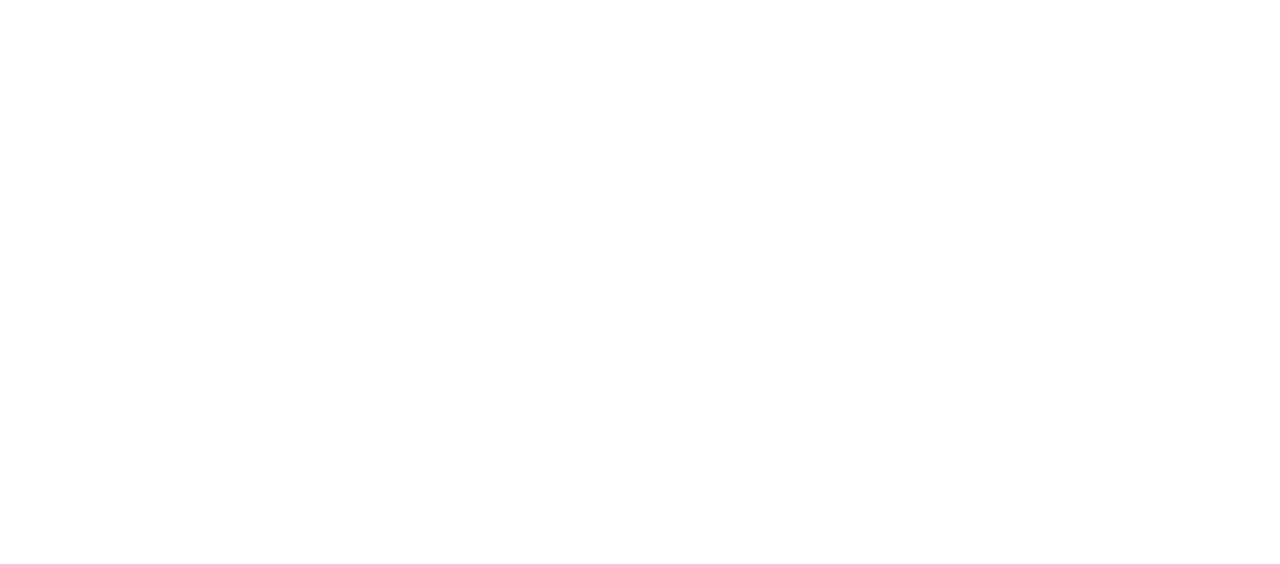
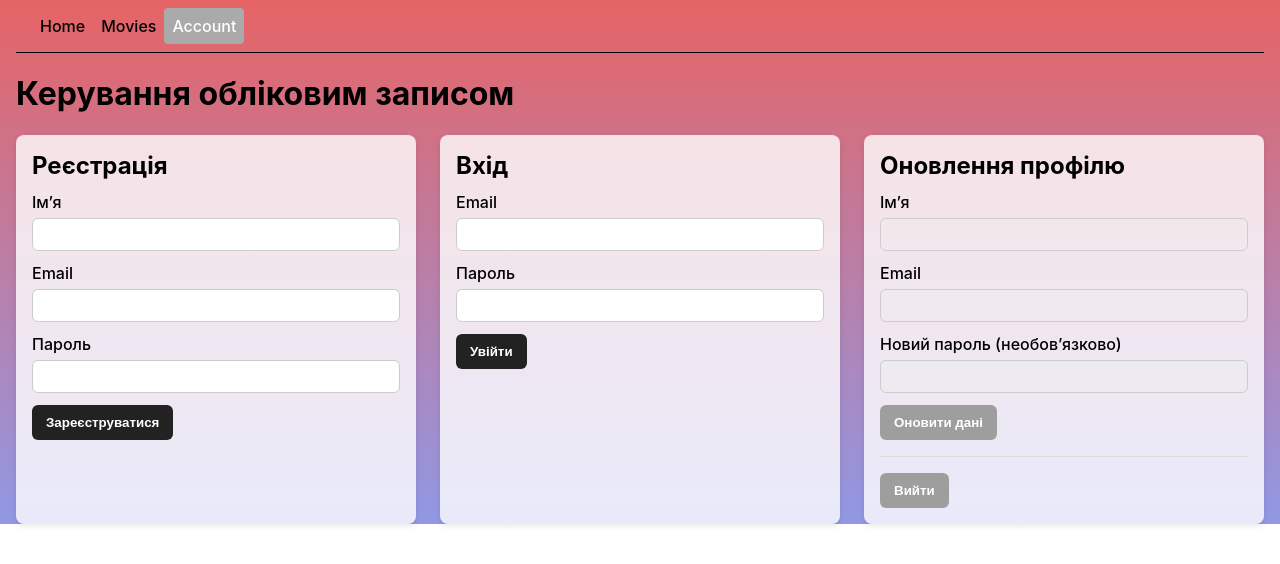
Before and after one commit to RayoKh/goit-react-hw-05-movies, a React (Create React App) app: page /goit-react-hw-05-movies/account in a window 1280 px wide. Before the commit this address had no page. Shown: the top 564 px of the page. Built offline with nearby package versions, Linux system fonts and the light colour scheme.

Commit message:
Add local account registration and profile updates

```diff
--- a/src/components/App/App.jsx
+++ b/src/components/App/App.jsx
@@ -7,6 +7,7 @@
 const Review = lazy(() => import('components/Review/Review'));
 const Cast = lazy(() => import('components/Cast/Cast'));
 const SharedLayout = lazy(() => import('components/SharedLayout/SharedLayout'));
+const Account = lazy(() => import('pages/Account/Account'));
 
 export const App = () => {
   return (
@@ -18,6 +19,7 @@
           <Route path="review" element={<Review />} />
           <Route path="cast" element={<Cast />} />
         </Route>
+        <Route path="/account" element={<Account />} />
       </Route>
     </Routes>
   );
--- a/src/components/SharedLayout/SharedLayout.jsx
+++ b/src/components/SharedLayout/SharedLayout.jsx
@@ -9,6 +9,7 @@
         <nav>
           <Link to="/">Home</Link>
           <Link to="/movies">Movies</Link>
+          <Link to="/account">Account</Link>
         </nav>
       </Header>
       <main>
--- /dev/null
+++ b/src/pages/Account/Account.jsx
@@ -0,0 +1,232 @@
+import { useEffect, useMemo, useState } from 'react';
+import {
+  getCurrentUser,
+  loginUser,
+  logoutUser,
+  registerUser,
+  updateUser,
+} from 'service/userService';
+import {
+  AccountPageWrapper,
+  Button,
+  Card,
+  Divider,
+  Field,
+  Input,
+  Message,
+  Title,
+} from './Account.styled';
+
+const Account = () => {
+  const [user, setUser] = useState(() => getCurrentUser());
+  const [status, setStatus] = useState('');
+
+  const [registerForm, setRegisterForm] = useState({
+    name: '',
+    email: '',
+    password: '',
+  });
+
+  const [loginForm, setLoginForm] = useState({
+    email: '',
+    password: '',
+  });
+
+  const [updateForm, setUpdateForm] = useState({
+    name: user?.name || '',
+    email: user?.email || '',
+    password: '',
+  });
+
+  useEffect(() => {
+    setUpdateForm(prev => ({
+      ...prev,
+      name: user?.name || '',
+      email: user?.email || '',
+    }));
+  }, [user]);
+
+  const resetStatus = () => setStatus('');
+
+  const handleRegisterChange = ({ target: { name, value } }) => {
+    resetStatus();
+    setRegisterForm(prev => ({ ...prev, [name]: value }));
+  };
+
+  const handleLoginChange = ({ target: { name, value } }) => {
+    resetStatus();
+    setLoginForm(prev => ({ ...prev, [name]: value }));
+  };
+
+  const handleUpdateChange = ({ target: { name, value } }) => {
+    resetStatus();
+    setUpdateForm(prev => ({ ...prev, [name]: value }));
+  };
+
+  const handleRegister = async event => {
+    event.preventDefault();
+    try {
+      const createdUser = await registerUser(registerForm);
+      setUser(createdUser);
+      setStatus('Реєстрація успішна! Ви автоматично увійшли в систему.');
+    } catch (error) {
+      setStatus(error.message);
+    }
+  };
+
+  const handleLogin = async event => {
+    event.preventDefault();
+    try {
+      const loggedUser = await loginUser(loginForm);
+      setUser(loggedUser);
+      setStatus('Вхід виконано успішно.');
+    } catch (error) {
+      setStatus(error.message);
+    }
+  };
+
+  const handleUpdate = async event => {
+    event.preventDefault();
+    try {
+      const updates = { ...updateForm };
+      if (!updates.password) {
+        delete updates.password;
+      }
+      const updatedUser = await updateUser(updates);
+      setUser(updatedUser);
+      setStatus('Дані профілю оновлено.');
+    } catch (error) {
+      setStatus(error.message);
+    }
+  };
+
+  const handleLogout = async () => {
+    await logoutUser();
+    setUser(null);
+    setStatus('Ви вийшли з облікового запису.');
+  };
+
+  const lastUpdated = useMemo(
+    () => (user?.updatedAt ? new Date(user.updatedAt).toLocaleString() : null),
+    [user]
+  );
+
+  return (
+    <div>
+      <h1>Керування обліковим записом</h1>
+      <AccountPageWrapper>
+        <Card>
+          <Title>Реєстрація</Title>
+          <form onSubmit={handleRegister}>
+            <Field>
+              Імʼя
+              <Input
+                type="text"
+                name="name"
+                value={registerForm.name}
+                onChange={handleRegisterChange}
+              />
+            </Field>
+            <Field>
+              Email
+              <Input
+                type="email"
+                name="email"
+                value={registerForm.email}
+                onChange={handleRegisterChange}
+              />
+            </Field>
+            <Field>
+              Пароль
+              <Input
+                type="password"
+                name="password"
+                value={registerForm.password}
+                onChange={handleRegisterChange}
+              />
+            </Field>
+            <Button type="submit">Зареєструватися</Button>
+          </form>
+        </Card>
+
+        <Card>
+          <Title>Вхід</Title>
+          <form onSubmit={handleLogin}>
+            <Field>
+              Email
+              <Input
+                type="email"
+                name="email"
+                value={loginForm.email}
+                onChange={handleLoginChange}
+              />
+            </Field>
+            <Field>
+              Пароль
+              <Input
+                type="password"
+                name="password"
+                value={loginForm.password}
+                onChange={handleLoginChange}
+              />
+            </Field>
+            <Button type="submit">Увійти</Button>
+          </form>
+        </Card>
+
+        <Card>
+          <Title>Оновлення профілю</Title>
+          <form onSubmit={handleUpdate}>
+            <Field>
+              Імʼя
+              <Input
+                type="text"
+                name="name"
+                value={updateForm.name}
+                onChange={handleUpdateChange}
+                disabled={!user}
+              />
+            </Field>
+            <Field>
+              Email
+              <Input
+                type="email"
+                name="email"
+                value={updateForm.email}
+                onChange={handleUpdateChange}
+                disabled={!user}
+              />
+            </Field>
+            <Field>
+              Новий пароль (необовʼязково)
+              <Input
+                type="password"
+                name="password"
+                value={updateForm.password}
+                onChange={handleUpdateChange}
+                disabled={!user}
+              />
+            </Field>
+            <Button type="submit" disabled={!user}>
+              Оновити дані
+            </Button>
+          </form>
+          <Divider />
+          <Button type="button" onClick={handleLogout} disabled={!user}>
+            Вийти
+          </Button>
+          {user && (
+            <Message>
+              Зараз ви увійшли як <strong>{user.email}</strong>
+              {lastUpdated ? ` (оновлено ${lastUpdated})` : null}
+            </Message>
+          )}
+        </Card>
+      </AccountPageWrapper>
+
+      {status && <Message>{status}</Message>}
+    </div>
+  );
+};
+
+export default Account;
--- /dev/null
+++ b/src/pages/Account/Account.styled.js
@@ -0,0 +1,59 @@
+import styled from 'styled-components';
+
+export const AccountPageWrapper = styled.div`
+  display: grid;
+  grid-template-columns: repeat(auto-fit, minmax(280px, 1fr));
+  gap: 24px;
+`;
+
+export const Card = styled.section`
+  padding: 16px;
+  border-radius: 8px;
+  background: rgba(255, 255, 255, 0.8);
+  box-shadow: 0 2px 6px rgba(0, 0, 0, 0.1);
+`;
+
+export const Title = styled.h2`
+  margin-top: 0;
+  margin-bottom: 12px;
+`;
+
+export const Field = styled.label`
+  display: flex;
+  flex-direction: column;
+  gap: 6px;
+  margin-bottom: 12px;
+  font-weight: 500;
+`;
+
+export const Input = styled.input`
+  padding: 8px 10px;
+  border: 1px solid #ccc;
+  border-radius: 6px;
+`;
+
+export const Button = styled.button`
+  padding: 10px 14px;
+  border: none;
+  border-radius: 6px;
+  background-color: #222;
+  color: #fff;
+  font-weight: 600;
+  cursor: pointer;
+
+  &:disabled {
+    background-color: #9e9e9e;
+    cursor: not-allowed;
+  }
+`;
+
+export const Message = styled.p`
+  margin-top: 8px;
+  color: #3f3f3f;
+`;
+
+export const Divider = styled.hr`
+  border: none;
+  border-top: 1px solid #dcdcdc;
+  margin: 16px 0;
+`;
--- /dev/null
+++ b/src/service/userService.js
@@ -0,0 +1,74 @@
+const STORAGE_KEY = 'app:user';
+
+const readStoredUser = () => {
+  try {
+    const storedValue = localStorage.getItem(STORAGE_KEY);
+    return storedValue ? JSON.parse(storedValue) : null;
+  } catch (error) {
+    console.error('Failed to read user from storage', error);
+    return null;
+  }
+};
+
+const persistUser = user => {
+  try {
+    localStorage.setItem(STORAGE_KEY, JSON.stringify(user));
+  } catch (error) {
+    console.error('Failed to save user to storage', error);
+  }
+  return user;
+};
+
+export const getCurrentUser = () => readStoredUser();
+
+export const registerUser = async ({ name, email, password }) => {
+  if (!name || !email || !password) {
+    throw new Error('Вкажіть імʼя, email та пароль для реєстрації.');
+  }
+
+  const existingUser = readStoredUser();
+  if (existingUser && existingUser.email === email) {
+    throw new Error('Користувач з таким email вже існує.');
+  }
+
+  const newUser = {
+    name,
+    email,
+    password,
+    updatedAt: new Date().toISOString(),
+  };
+
+  return persistUser(newUser);
+};
+
+export const loginUser = async ({ email, password }) => {
+  if (!email || !password) {
+    throw new Error('Заповніть email та пароль.');
+  }
+
+  const existingUser = readStoredUser();
+  if (!existingUser || existingUser.email !== email || existingUser.password !== password) {
+    throw new Error('Невірний email або пароль.');
+  }
+
+  return existingUser;
+};
+
+export const updateUser = async updates => {
+  const existingUser = readStoredUser();
+  if (!existingUser) {
+    throw new Error('Спочатку увійдіть до свого облікового запису.');
+  }
+
+  const updatedUser = {
+    ...existingUser,
+    ...updates,
+    updatedAt: new Date().toISOString(),
+  };
+
+  return persistUser(updatedUser);
+};
+
+export const logoutUser = async () => {
+  localStorage.removeItem(STORAGE_KEY);
+};
```
